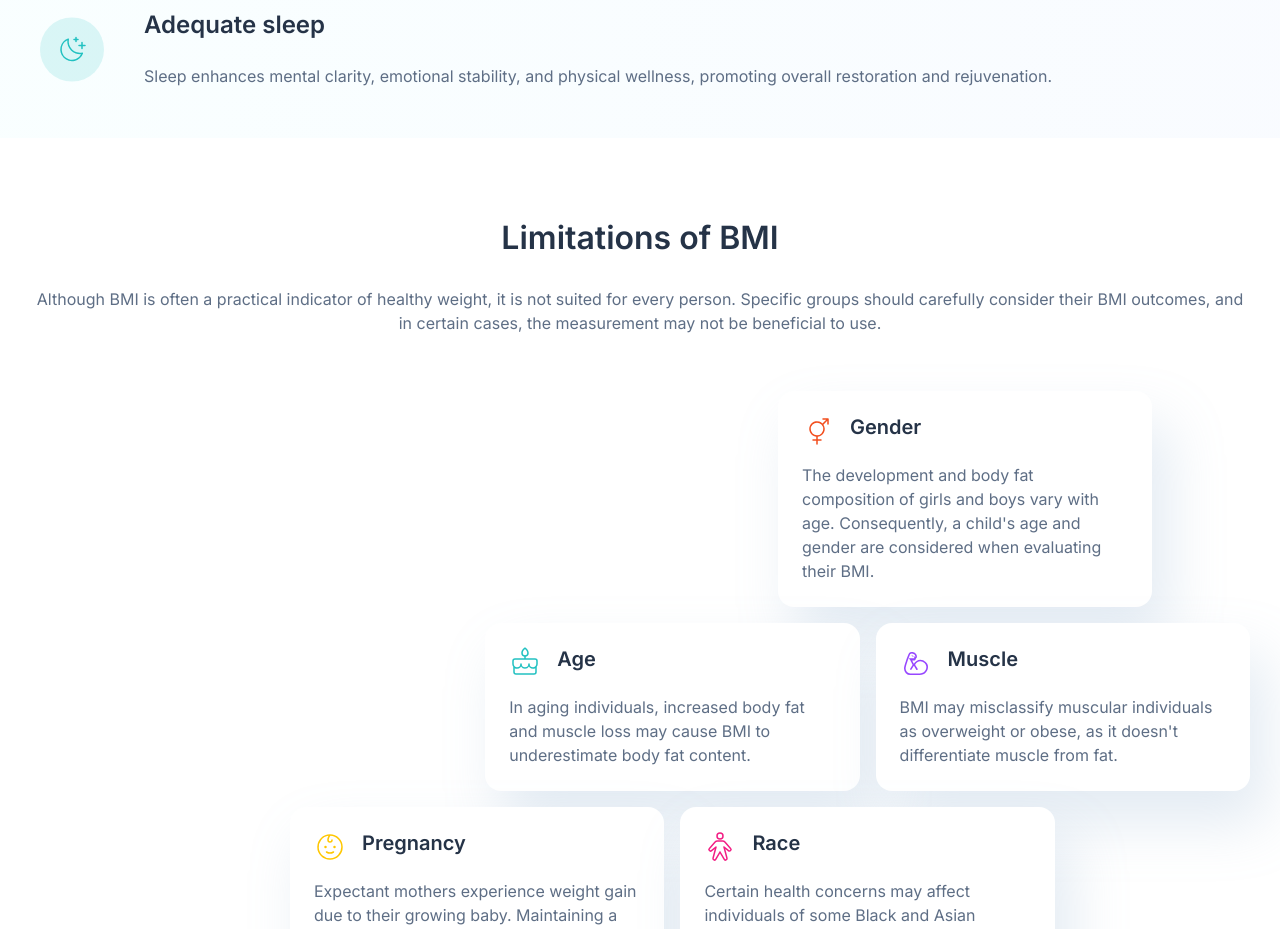
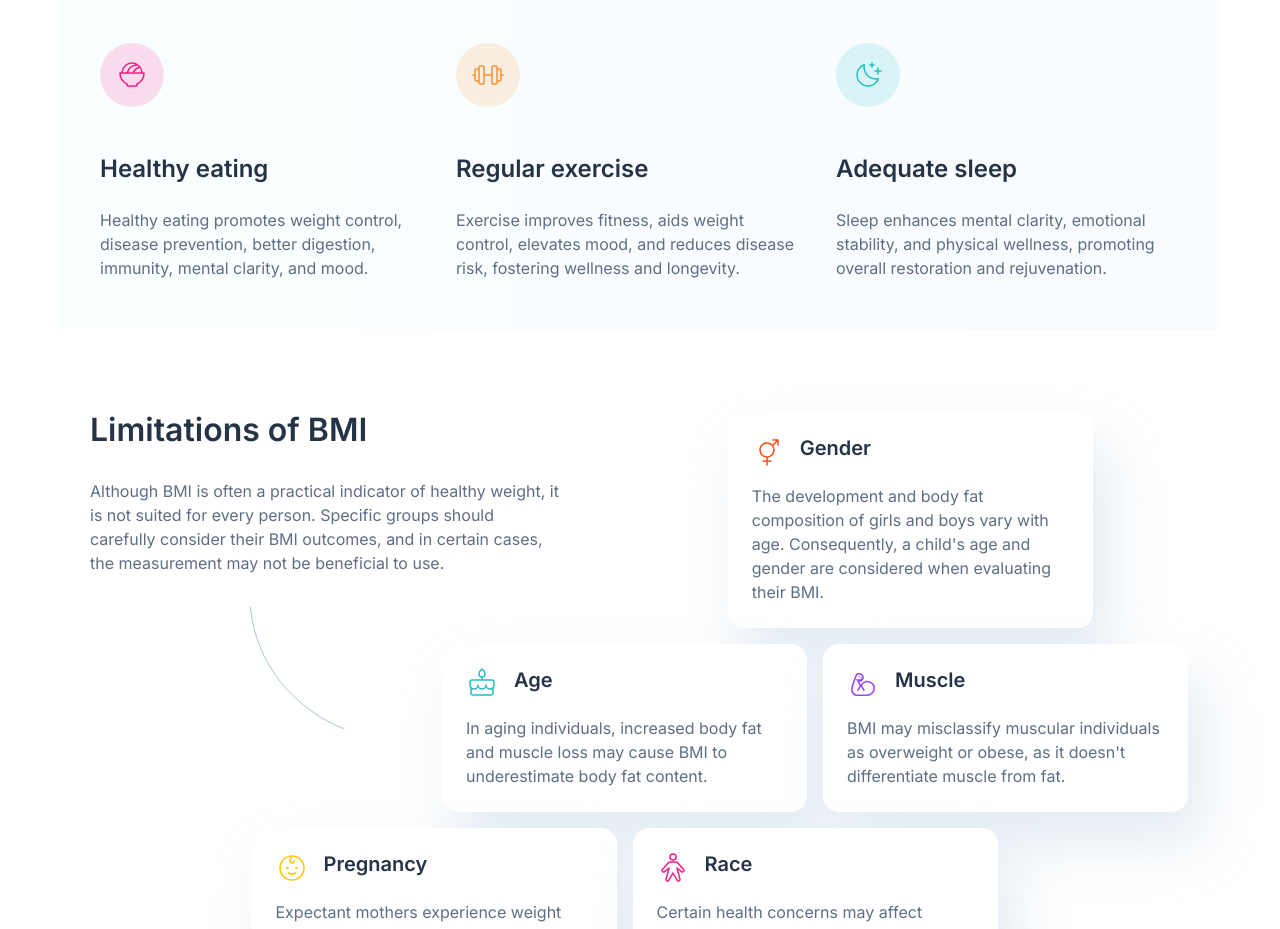
Before and after one commit to Joshk7/bmi-calculator, a plain HTML site: page index.html in a window 1280 px wide. Shown: the part 1340-2269 px from the top of the page. Drawn offline with Linux system fonts and the light colour scheme.

Commit message:
finished major css styling

```diff
--- a/index.html
+++ b/index.html
@@ -119,6 +119,7 @@
                     alt="Man eating with chopsticks"
                 />
                 <div class="info__content">
+                    <img class="info__content--curve" src="/assets/images/pattern-curved-line-left.svg" alt="">
                     <h2 class="info__header">What your BMI result means</h2>
                     <p class="info__description">
                         A BMI range of 18.5 to 24.9 is considered a 'healthy
@@ -206,7 +207,9 @@
                         in certain cases, the measurement may not be beneficial
                         to use.
                     </p>
+                    <img class="limitations__info--curve" src="/assets/images/pattern-curved-line-right.svg" alt="">
                 </div>
+
 
                 <ul class="limitations__list">
                     <li class="limitations__list--item gender">
--- a/style.css
+++ b/style.css
@@ -57,6 +57,11 @@ h6 {
 
 body {
     font-family: "Inter";
+}
+
+main {
+    max-width: 1600px;
+    margin-inline: auto;
 }
 
 .calculator {
@@ -205,15 +210,24 @@ body {
 }
 
 .info {
+    max-width: 1160px;
     padding-block-end: 4rem;
 }
 
 .info__content {
     padding-block-start: 3rem;
     padding-inline: 1.5rem;
+    max-width: 465px;
     display: flex;
     flex-direction: column;
     row-gap: 2rem;
+}
+
+.info__content--curve {
+    display: none;
+    max-height: 12.5rem;
+    align-self: flex-end;
+    margin-inline-end: 2rem;
 }
 
 .info__header {
@@ -227,11 +241,15 @@ body {
 }
 
 .lifestyle {
+    max-width: 1160px;
+    margin-inline: auto;
     padding: 3rem 1.5rem;
     background: var(--gradient-two);
 }
 
 .lifestyle__list {
+    max-width: 1160px;
+    margin-inline: auto;
     list-style: none;
     display: flex;
     flex-direction: column;
@@ -266,7 +284,10 @@ body {
 }
 
 .limitations {
+    position: relative;
     padding: 5.125rem 1.875rem 6rem 1.875rem;
+    max-width: 1160px;
+    margin-inline: auto;
     display: flex;
     flex-direction: column;
     row-gap: 3.5rem;
@@ -288,6 +309,13 @@ body {
     font: var(--text-preset-six);
     color: var(--gray-500);
     text-align: center;
+}
+
+.limitations__info--curve {
+    display: none;
+    max-height: 7.625rem;
+    align-self: flex-start;
+    margin-inline-start: 10rem;
 }
 
 .limitations__list {
@@ -405,6 +433,10 @@ body {
         align-self: flex-start;
     }
 
+    .calculator {
+        padding-block: 5.5rem;
+    }
+
     .calculator__gradient {
         height: 737px;
     }
@@ -412,6 +444,7 @@ body {
     .calculator__wrapper {
         flex-direction: row;
         column-gap: 2rem;
+        margin-block-end: 4rem;
     }
 
     .calculator__description {
@@ -426,8 +459,55 @@ body {
         text-align: start;
     }
 
+    .info {
+        margin-inline: auto;
+        column-gap: 8.125rem;
+    }
+
+    .info__content {
+        padding-inline-end: 0;
+        align-self: flex-start;
+    }
+
+    .info__content--curve {
+        display: block;
+    }
+
+    .info__image {
+        max-width: 564px;
+    }
+
+    .lifestyle__list {
+        flex-direction: row;
+        column-gap: 2rem;
+    }
+
+    .lifestyle__list--item {
+        flex-direction: column;
+        row-gap: 3rem;
+    }
+
+
+    .limitations__info {
+        max-width: min(34rem, 37vw);
+        position: absolute;
+    }
+
+    .limitations__info--header {
+        text-align: start;
+    }
+
+    .limitations__info--description {
+        text-align: start;
+    }
+
+    .limitations__info--curve {
+        display: block;
+    }
+
     .limitations__list {
-        align-self: flex-end;
+        position: absolute;
+        right: 2rem;
         max-width: 60rem;
         grid-template-columns: repeat(10, 1fr);
         grid-template-areas:
@@ -435,4 +515,8 @@ body {
         "...       ...       age       age       age  age    muscle muscle muscle muscle"
         "pregnancy pregnancy pregnancy pregnancy race race   race   race   ...    ...   ";
     }
+
+    .limitations__list--item {
+        max-width: 365px;
+    }
 }
```
